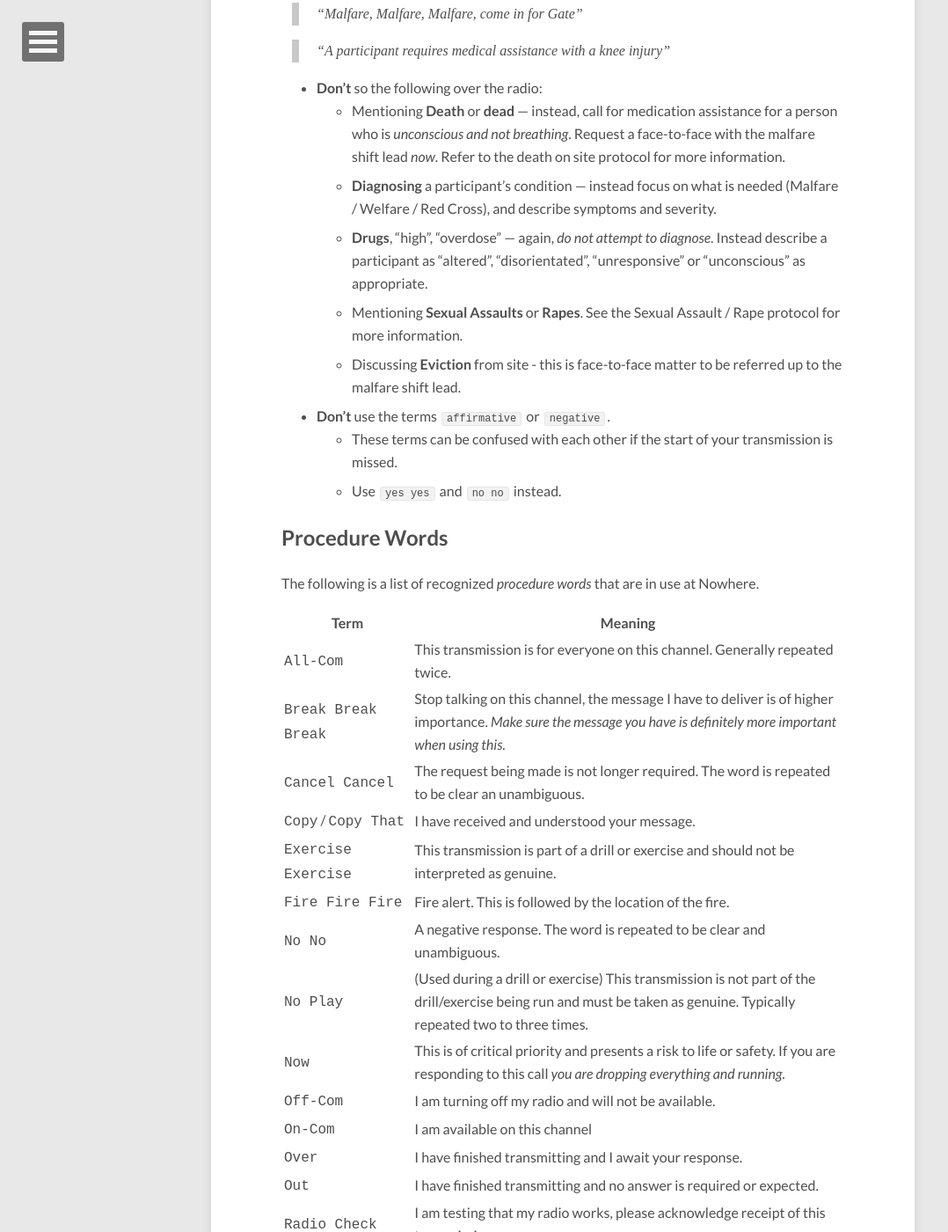
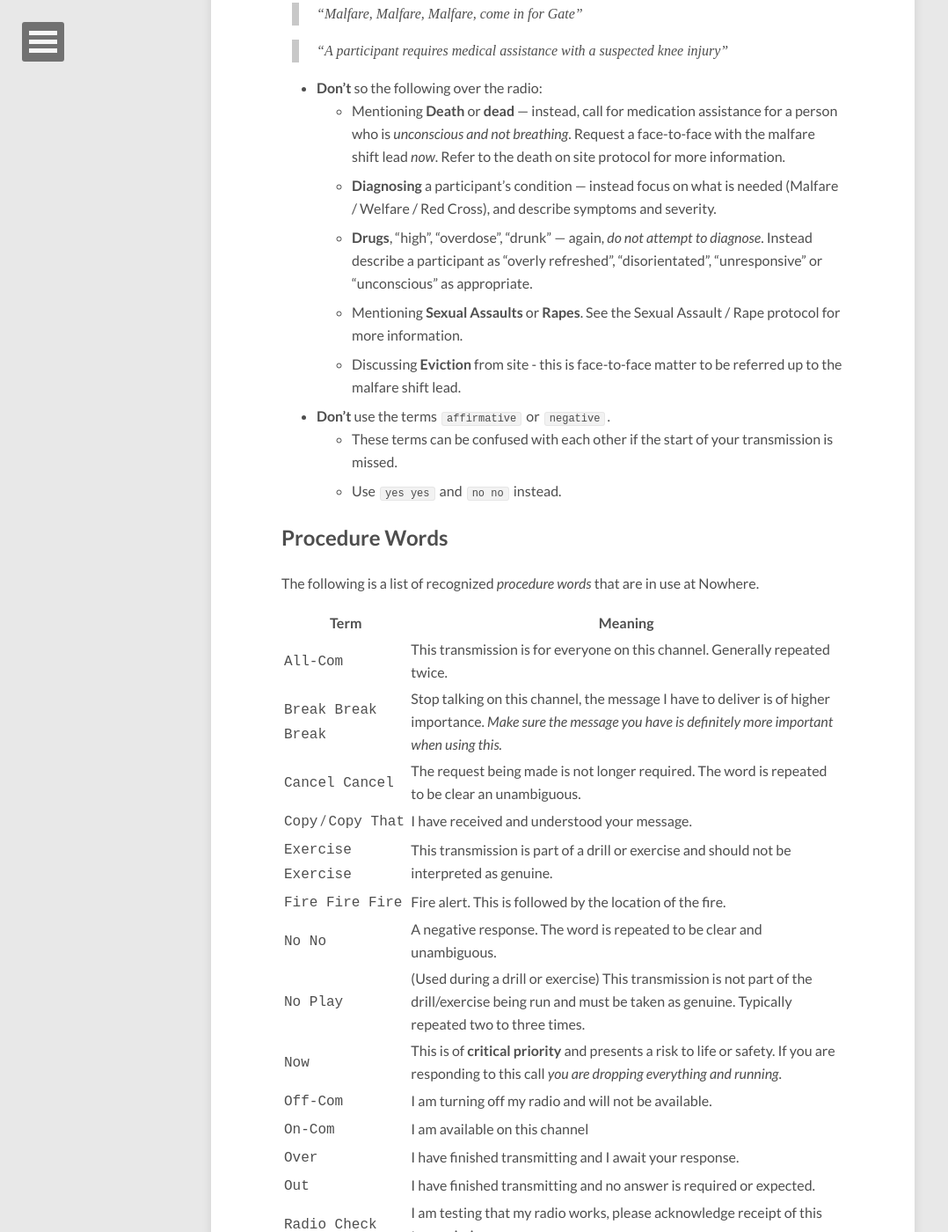
Before and after one commit to goingnowhere/malfare-protocols, a Jekyll site: the page built from protocols/en/radio_protocol/index.md, in a window 1280 px wide and 1400 px high, scrolled down 1646 px. Shown: the whole window at 88% size, without its empty margins (0-1078 px from the left). Built offline with Jekyll 4.4.1, drawn with Linux system fonts in a browser that asks for light colours; nearby versions of some CDN libraries; comment, search, counter and statistics services are not loaded; some of the changed text lies outside the part shown.

Commit message:
More minor tweaking

```diff
--- a/protocols/en/radio_protocol/index.md
+++ b/protocols/en/radio_protocol/index.md
@@ -58,12 +58,12 @@ comments: true
 
     > "Malfare, Malfare, Malfare, come in for Gate"
 
-    > "A participant requires medical assistance with a knee injury"
+    > "A participant requires medical assistance with a suspected knee injury"
 
 - **Don't** so the following over the radio:
     - Mentioning **Death** or **dead** — instead, call for medication assistance for a person who is *unconscious and not breathing*. Request a face-to-face with the malfare shift lead *now*. Refer to the death on site protocol for more information.
     - **Diagnosing** a participant's condition — instead focus on what is needed (Malfare / Welfare / Red Cross), and describe symptoms and severity.
-    - **Drugs**, "high", "overdose" — again, *do not attempt to diagnose*. Instead describe a participant as "altered", "disorientated", "unresponsive" or "unconscious" as appropriate.
+    - **Drugs**, "high", "overdose", "drunk" — again, *do not attempt to diagnose*. Instead describe a participant as "overly refreshed", "disorientated", "unresponsive" or "unconscious" as appropriate.
     - Mentioning **Sexual Assaults** or **Rapes**. See the Sexual Assault / Rape protocol for more information.
     - Discussing **Eviction** from site - this is face-to-face matter to be referred up to the malfare shift lead.
 
```
Also changed, not shown: other parts of protocols/en/radio_protocol/index.md (+3 -3 lines).
